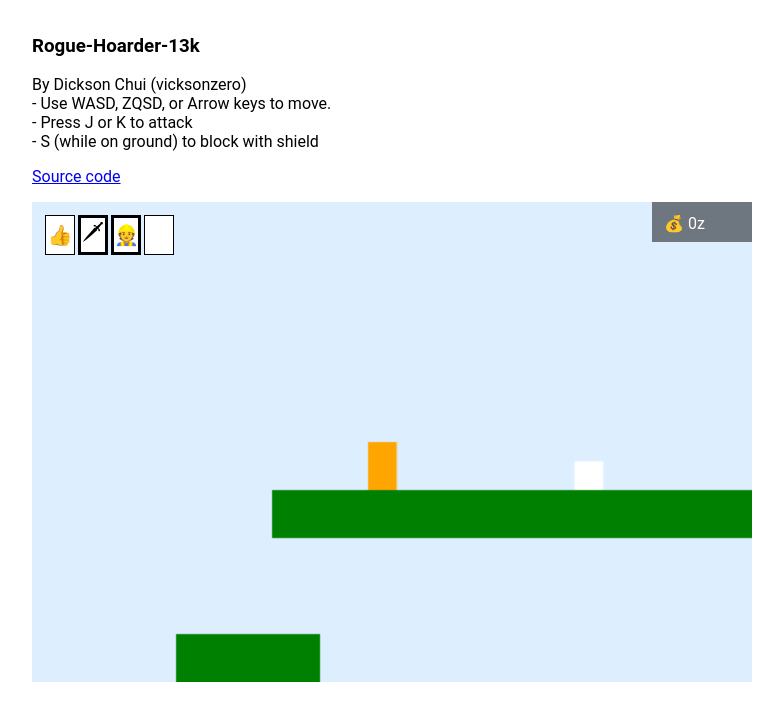
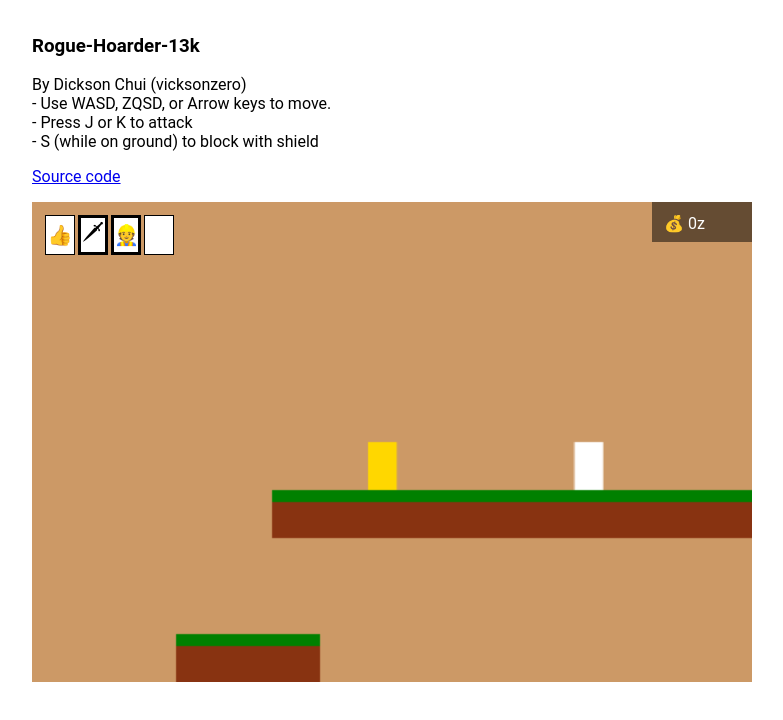
Before and after one commit to vicksonzero/rogue-hoarder, a website built with webpack: page src/index.html in a window 1280 px wide. Shown: the whole page, without its empty margins (264-1047 px from the left). Built offline with nearby package versions, Linux system fonts and the light colour scheme.

Commit message:
Change difficulty curve to dynamically hinder player; Let potion heal player at trader; Fix update_can_do_vision() making the screen flash; Change knockback force; Change color scheme

```diff
--- a/src/app/main.js
+++ b/src/app/main.js
@@ -535,11 +535,7 @@ const enemies = [
     },
 ];
 
-const difficulty_curve = [
-    15, 18, 20, 25, 28, 30, 34, 38, 40, 45,
-    50, 55, 61, 62, 65, 70, 77, 84, 90, 98,
-    110, 120, 130, 145, 155, 168, 180, 199, 220, 240,
-];
+
 
 
 // World
@@ -618,6 +614,9 @@ let trade_heal_cost = 100; // multiply by 1.4 each time.
 // 100 * 1.4^5 = 537
 // 100 * 1.4^10 = 2892
 
+let difficulty = 15;
+let difficulty_slope = 3;
+let score_no_damage = true;
 let score_day = 0;
 let score_money = 0;
 
@@ -635,6 +634,8 @@ const changeMap = (_new_map) => {
         hero.y = 5;
     } else {
         score_day++;
+        if (score_no_damage) difficulty_slope += 1.5;
+        difficulty += difficulty_slope;
         hero.x = 9;
         hero.y = 5;
     }
@@ -660,9 +661,8 @@ const changeMap = (_new_map) => {
                 treasureCandidates.push({ x, y });
             }
             if (tile == 't') {
-                entities.push({ type: 't', x: x + 0.3, y: y + 0.4, w: 0.6, h: 0.6, fc: 1, vy: .1 });
-            }
-
+                entities.push({ type: 't', x: x + 0.3, y, w: 0.6, h: 1, fc: 1, vy: .1 });
+            }
         }
     }
 
@@ -709,7 +709,7 @@ const updateInventoryList = () => {
     );
 
     tList.innerHTML = (inventory.slice(0, inventory_size)
-        .map(({ n, i, t, nw, hd, c }, _i) => `<div><div class="card c-${t} ${hd ? 'hd' : ''}" data-c=${_i} onclick="trade('s',${_i})"><i>${i}</i>${n}</div><p>${c ? c + 'z' : 'X'}</p></div>`)
+        .map(({ n, i, t, nw, hd, c }, _i) => `<div><div class="card c-${t} ${hd ? 'hd' : ''}" data-c=${_i} onclick="trade('s',${_i})"><i>${i}</i>${n}</div><p>${n == 'potion' ? '💓' : c ? c + 'z' : '--'}</p></div>`)
         .join('')
     );
     tList.innerHTML += lost_inventory.map(({ i, t, nw }, _i) => `<div class="card c-${t} out" data-c=${_i}><i>${i}</i></div>`).join('');
@@ -741,6 +741,9 @@ const updateAbilityList = () => {
         inventory_size = inventory.length;
     }
 
+    const old_can_do_color = can_do_color;
+    const old_can_do_torch = can_do_torch;
+
     can_do_run = (hero_tier >= 2 || inventory.some(card => card.n == 'run'));
     can_do_jump = (hero_tier >= 2 || inventory.some(card => card.n == 'jump'));
     can_do_wield = (hero_tier >= 2 || inventory.some(card => card.n == 'hands'));
@@ -763,7 +766,7 @@ const updateAbilityList = () => {
     can_do_shield = (inventory.some(card => card.n == 'shield'));
     can_do_torch = (inventory.some(card => card.n == 'torch'));
 
-    update_can_do_vision();
+    if (old_can_do_color != can_do_color || old_can_do_torch != can_do_torch) update_can_do_vision();
     update_can_do_weapons();
 };
 
@@ -799,7 +802,7 @@ const spawnEnemy = (spawnCandidates, enemyCount) => {
     let result = [];
     /** @type {IEnemy} */
     let enemy;
-    let score_difficulty = scene == 'h' ? 4 : difficulty_curve[score_day - 1];
+    let score_difficulty = scene == 'h' ? 4 : difficulty;
 
     for (let i = 0; spawnCandidates.length && score_difficulty > 0; i++) {
         const { x, y } = spawnCandidates[~~(Math.random() * spawnCandidates.length)];
@@ -871,6 +874,7 @@ const takeDamage = () => {
     } else {
         inventory.splice(lostIndex, 1);
         spawnEffect(hero, 'red', 0.7);
+        score_no_damage = false;
     }
 
     inventory_size = inventory.length;
@@ -881,7 +885,7 @@ const takeDamage = () => {
 
 const knockBack = (/** @type {IEntity}*/attacker, /** @type {IEntity}*/defender) => {
     const disp = displacement(defender, attacker);
-    defender.vx = Math.sign(disp[0]) * 0.4;
+    defender.vx = Math.sign(disp[0]) * 0.3;
     // console.log('knockback', defender.vx);
     defender.vy = -0.2;
     defender.gd = 0;
@@ -973,7 +977,7 @@ const flyToDestAtSpeed = (/** @type IEntity*/e) => {
     const { dx, dy, sp } = e.enemy;
     const deltaX = dx - x;
     e.x += Math.sign(deltaX) * Math.min(Math.abs(deltaX), sp) + e.vx;
-    e.vx -= (Math.sign(e.vx) * Math.min(Math.abs(e.vx), .04));
+    e.vx -= (Math.sign(e.vx) * Math.min(Math.abs(e.vx), .02));
 
     const deltaY = dy - y;
     e.y += Math.sign(deltaY) * Math.min(Math.abs(deltaY), sp);
@@ -1017,8 +1021,14 @@ const cache_map = (cache, cache_c, _map) => {
     cache.height = _map.length * tile_h;
     _map.forEach((row, y) => row.split('').forEach((tile, x) => {
         if (tile == '1') {
-            cache_c.fillStyle = "green";
+            cache_c.fillStyle = "#831";
             cache_c.fillRect(x * tile_w, y * tile_h, tile_w, tile_h);
+
+            if (y > 1 && _map[y - 1][x] !='1') {
+                cache_c.fillStyle = "green";
+                cache_c.fillRect(x * tile_w, y * tile_h, tile_w, 8);
+
+            }
         }
         if (tile == 'w' || (tile != 'w' && row[x - 1] == 'w' && row[x + 1] == 'w')) {
             cache_c.fillStyle = "#0B0";
@@ -1122,7 +1132,14 @@ window['trade'] = (type, itemIndex) => {
     console.log('trade', type, item);
 
     if (type == 's') {
-        if (!item.c) return;
+        if (item.n == 'potion') {
+            inventory.push({ n: '', i: '', rq: 1, nw: 1 });
+            inventory_size = inventory.length;
+        }
+        else if (!item.c) {
+            return;
+        }
+
         const lostItem = inventory[itemIndex];
         if (cards.findIndex(item => item.n == lostItem.n) < 30) { // is body ability
             lostAbilities.push(lostItem);
@@ -1160,7 +1177,7 @@ setInterval(() => {
     hero.vy += hero_g;
     if (hero.vy > 0) hero_g = g2;
     if (hero.vy > 0.2) hero.vy = 0.2;
-    hero.vx -= (Math.sign(hero.vx) * Math.min(Math.abs(hero.vx), .04));
+    hero.vx -= (Math.sign(hero.vx) * Math.min(Math.abs(hero.vx), .02));
 
     hero.y = tryMoveY(
         hero,
@@ -1204,7 +1221,7 @@ setInterval(() => {
         // If up key is pressed and the hero is grounded, jump
         if (input.u && hero.vy >= 0 && hero.gd >= frameID && hero_can_jump) {
             // console.log('jump', hero.gd, frameID);
-            hero.vy = -.315;
+            hero.vy = can_do_jump ? -.315 : -.2;
             hero_g = g1;
             hero_can_jump = 0;
         }
@@ -1383,7 +1400,7 @@ setInterval(() => {
                     const deltaX = Math.sign(dx - x) * Math.min(Math.abs(dx - x), sp) + e.vx;
 
                     // move according to direction and min speed between remaining and allowed speed
-                    e.vx -= (Math.sign(e.vx) * Math.min(Math.abs(e.vx), .04));
+                    e.vx -= (Math.sign(e.vx) * Math.min(Math.abs(e.vx), .02));
 
                     tryMoveX(e, deltaX, map);
                     e.vy += g1;
@@ -1610,7 +1627,7 @@ setInterval(() => {
 
     if (hero.inv < frameID || ~~(frameID / 4) % 2 == 0) {
         // Draw hero
-        c.fillStyle = "orange";
+        c.fillStyle = "gold";
         c.fillRect((hero.x - scroll_x) * tile_w, (hero.y - scroll_y) * tile_h, hero.w * tile_w, hero.h * tile_h);
     }
 
--- a/src/index.html
+++ b/src/index.html
@@ -14,7 +14,7 @@
     - Use WASD, ZQSD, or Arrow keys to move.<br>- Press J or K to attack<br>- S (while on ground) to block with shield</p>
     <p><a href="https://github.com/vicksonzero/rogue-hoarder">Source code</a></p>
     <div id=game>
-      <canvas id=a width=480 height=320 style="background:#def"></canvas>
+      <canvas id=a width=480 height=320></canvas>
       <div id=h>
       </div>
       <div id=m>
--- a/src/styles/main.css
+++ b/src/styles/main.css
@@ -8,7 +8,7 @@ body {
 }
 
 body {
-  background-color: #fff;
+  background: #fff;
 }
 
 .container {
@@ -28,6 +28,7 @@ body {
   position: absolute;
   width: 720px;
   height: 480px;
+  background: #c96;
 }
 #h {
   position: absolute;
@@ -51,7 +52,7 @@ body {
   right: 0;
   width: 100px;
   height: 40px;
-  background-color: rgba(0, 0, 0, 0.5);
+  background: rgba(0, 0, 0, 0.5);
 }
 #excess-note {
   display: none;
```
